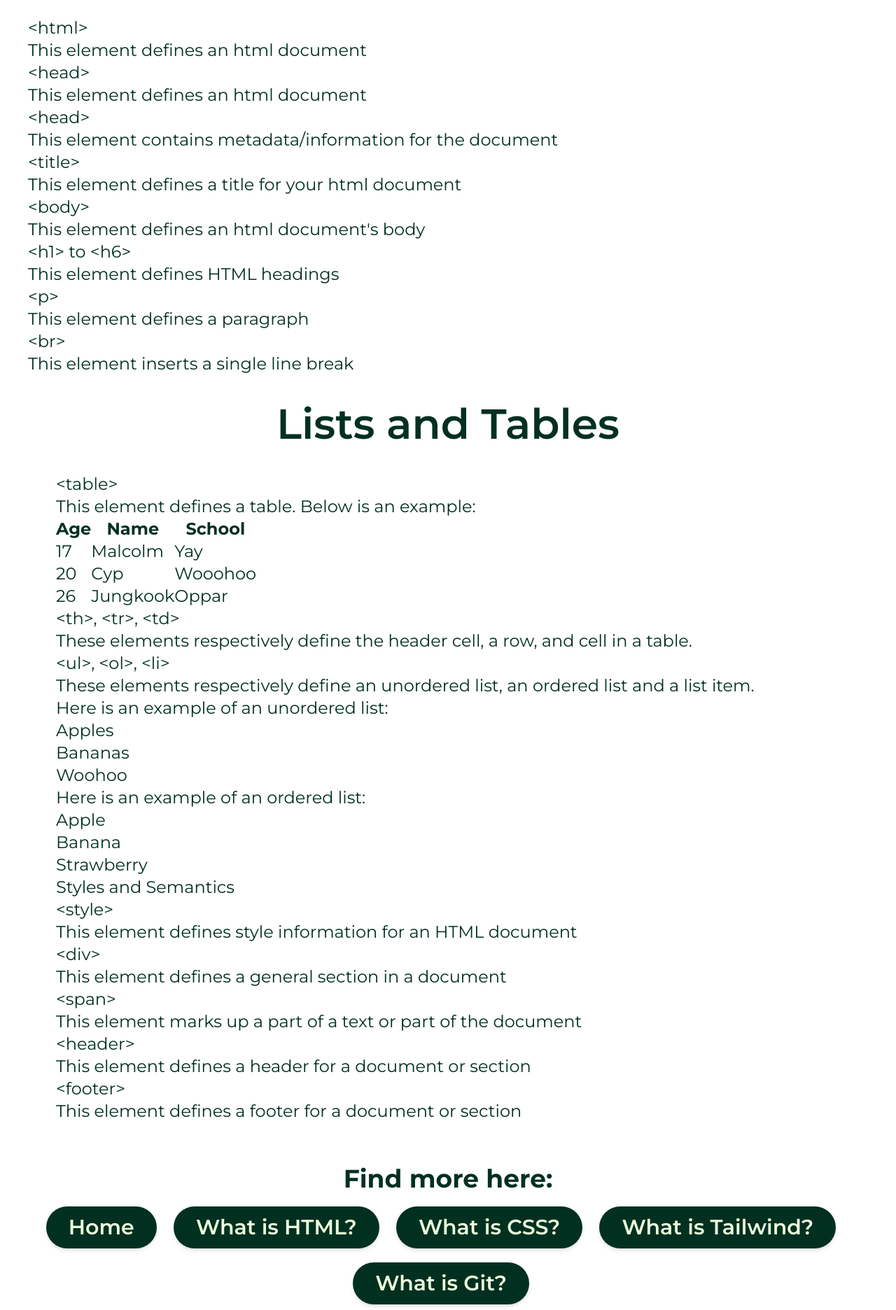
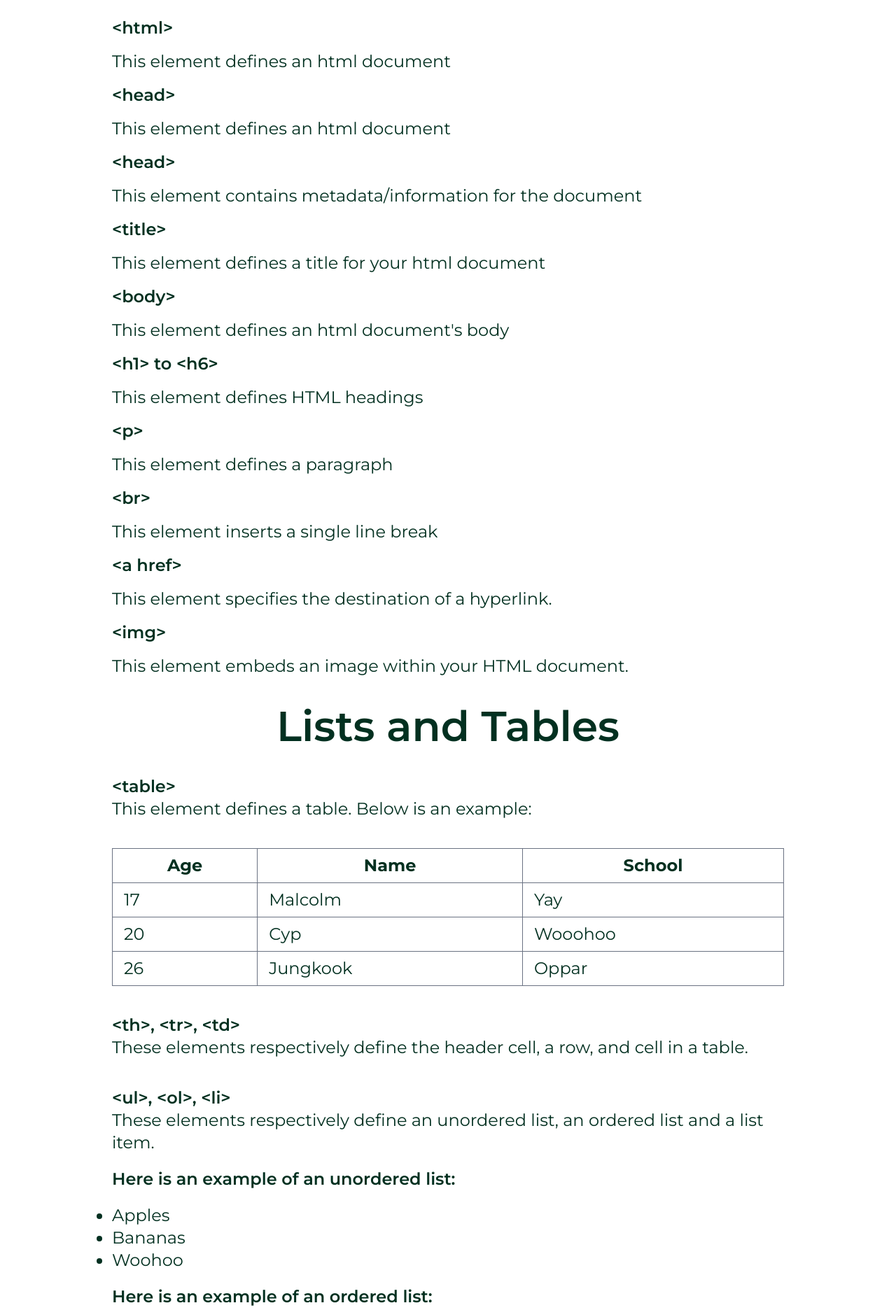
Before and after one commit to cyprine57/WebDev_Midterm, a plain HTML site: page elements.html in a window 1280 px wide. Shown: the part 300-2172 px from the top of the page at 70% size. Drawn offline with nearby package versions, Linux system fonts and the light colour scheme.

Commit message:
updateFiles

```diff
--- a/elements.html
+++ b/elements.html
@@ -25,114 +25,137 @@
       A Beginner's Guide on Web Development
     </header>
 
+    <div class="mr-20 ml-20">
       <h1 class="text-center text-6xl font-semibold text-[#023020] mt-10">
         Basic HTML Tags
       </h1>
 
-    <div class="text-[#023020] text-2xl ml-10 mr-10 mt-10">
-      <h3>&lt;html&gt;</h3>
+      <div class="text-[#023020] text-2xl ml-20 mr-20 mt-10 space-y-4">
+        <h3 class="font-semibold">&lt;html&gt;</h3>
         <p>This element defines an html document</p>
 
-      <h3>&lt;head&gt;</h3>
+        <h3 class="font-semibold">&lt;head&gt;</h3>
         <p>This element defines an html document</p>
 
-      <h3>&lt;head&gt;</h3>
+        <h3 class="font-semibold">&lt;head&gt;</h3>
         <p>This element contains metadata/information for the document</p>
 
-      <h3>&lt;title&gt;</h3>
+        <h3 class="font-semibold">&lt;title&gt;</h3>
         <p>This element defines a title for your html document</p>
 
-      <h3>&lt;body&gt;</h3>
+        <h3 class="font-semibold">&lt;body&gt;</h3>
         <p>This element defines an html document's body</p>
 
-      <h3>&lt;h1&gt; to &lt;h6&gt;</h3>
+        <h3 class="font-semibold">&lt;h1&gt; to &lt;h6&gt;</h3>
         <p>This element defines HTML headings</p>
 
-      <h3>&lt;p&gt;</h3>
+        <h3 class="font-semibold">&lt;p&gt;</h3>
         <p>This element defines a paragraph</p>
 
-      <h3>&lt;br&gt;</h3>
+        <h3 class="font-semibold">&lt;br&gt;</h3>
         <p>This element inserts a single line break</p>
+
+        <p class="font-semibold">&lt;a href&gt;</p>
+        <p>This element specifies the destination of a hyperlink.</p>
+
+        <p class="font-semibold">&lt;img&gt;</p>
+        <p>This element embeds an image within your HTML document.</p>
       </div>
 
       <h1 class="text-center text-6xl font-semibold text-[#023020] mt-10">
         Lists and Tables
       </h1>
 
-    <div class="text-[#023020] text-2xl ml-20 mt-10">
-      <h3>&lt;table&gt;</h3>
+      <div class="text-[#023020] text-2xl ml-20 mt-10 mr-20">
+        <h3 class="font-semibold">&lt;table&gt;</h3>
         <p>This element defines a table. Below is an example:</p>
-      <table class="table-fixed">
+
+        <table
+          class="table-auto w-full mt-10 mb-10 border-collapse border border-gray-500"
+        >
           <thead>
             <tr>
-            <th>Age</th>
-            <th>Name</th>
-            <th>School</th>
+              <th class="border border-gray-500 px-4 py-2">Age</th>
+              <th class="border border-gray-500 px-4 py-2">Name</th>
+              <th class="border border-gray-500 px-4 py-2">School</th>
             </tr>
           </thead>
           <tbody>
             <tr>
-            <td>17</td>
-            <td>Malcolm</td>
-            <td>Yay</td>
+              <td class="border border-gray-500 px-4 py-2">17</td>
+              <td class="border border-gray-500 px-4 py-2">Malcolm</td>
+              <td class="border border-gray-500 px-4 py-2">Yay</td>
             </tr>
             <tr>
-            <td>20</td>
-            <td>Cyp</td>
-            <td>Wooohoo</td>
+              <td class="border border-gray-500 px-4 py-2">20</td>
+              <td class="border border-gray-500 px-4 py-2">Cyp</td>
+              <td class="border border-gray-500 px-4 py-2">Wooohoo</td>
             </tr>
             <tr>
-            <td>26</td>
-            <td>Jungkook</td>
-            <td>Oppar</td>
+              <td class="border border-gray-500 px-4 py-2">26</td>
+              <td class="border border-gray-500 px-4 py-2">Jungkook</td>
+              <td class="border border-gray-500 px-4 py-2">Oppar</td>
             </tr>
           </tbody>
         </table>
 
-      <h3>&lt;th&gt;, &lt;tr&gt;, &lt;td&gt;</h3>
+        <h3 class="font-semibold">&lt;th&gt;, &lt;tr&gt;, &lt;td&gt;</h3>
         <p>
-        These elements respectively define the header cell, a row, and cell in a
-        table.
+          These elements respectively define the header cell, a row, and cell in
+          a table.
         </p>
 
-      <h3>&lt;ul&gt;, &lt;ol&gt;, &lt;li&gt;</h3>
+        <h3 class="font-semibold mt-10">&lt;ul&gt;, &lt;ol&gt;, &lt;li&gt;</h3>
         <p>
           These elements respectively define an unordered list, an ordered list
           and a list item.
         </p>
 
-      <p>Here is an example of an unordered list:</p>
-      <ul>
+        <p class="font-semibold mt-5 mb-5">
+          Here is an example of an unordered list:
+        </p>
+        <ul class="list-disc">
           <li>Apples</li>
           <li>Bananas</li>
           <li>Woohoo</li>
         </ul>
 
-      <p>Here is an example of an ordered list:</p>
-      <ol>
+        <p class="font-semibold mt-5 mb-5">
+          Here is an example of an ordered list:
+        </p>
+        <ol class="list-decimal">
           <li>Apple</li>
           <li>Banana</li>
           <li>Strawberry</li>
         </ol>
       </div>
 
-    <h1 class="text-[#023020] text-2xl ml-20">Styles and Semantics</h1>
+      <h1 class="text-center text-6xl font-semibold text-[#023020] mt-10">
+        Styles and Semantics
+      </h1>
 
-    <div class="text-[#023020] text-2xl ml-20">
-      <h3>&lt;style&gt;</h3>
+      <div class="text-[#023020] text-2xl ml-20 space-y-4 mt-10">
+        <p class="font-semibold">&lt;style&gt;</p>
         <p>This element defines style information for an HTML document</p>
 
-      <h3>&lt;div&gt;</h3>
+        <p class="font-semibold">&lt;div&gt;</p>
         <p>This element defines a general section in a document</p>
 
-      <h3>&lt;span&gt;</h3>
+        <p class="font-semibold">&lt;span&gt;</p>
         <p>This element marks up a part of a text or part of the document</p>
 
-      <h3>&lt;header&gt;</h3>
+        <p class="font-semibold">&lt;header&gt;</p>
         <p>This element defines a header for a document or section</p>
 
-      <h3>&lt;footer&gt;</h3>
+        <p class="font-semibold">&lt;footer&gt;</p>
         <p>This element defines a footer for a document or section</p>
+
+        <p class="font-semibold">&lt;flex&gt;</p>
+        <p>
+          This element refers to CSS flexbox, used for arranging items within a
+          container.
+        </p>
+      </div>
     </div>
 
     <p class="text-4xl font-bold text-center mt-15 mb-5 text-[#023020]">
```
Also changed, not shown: about.html (+15 -10 lines), css.html (+12 -3 lines), git.html (+27 -1 lines), index.html (+1 -1 lines), tailwind.html (+4 -2 lines). Lines whose indentation alone changed are shown as unchanged.
